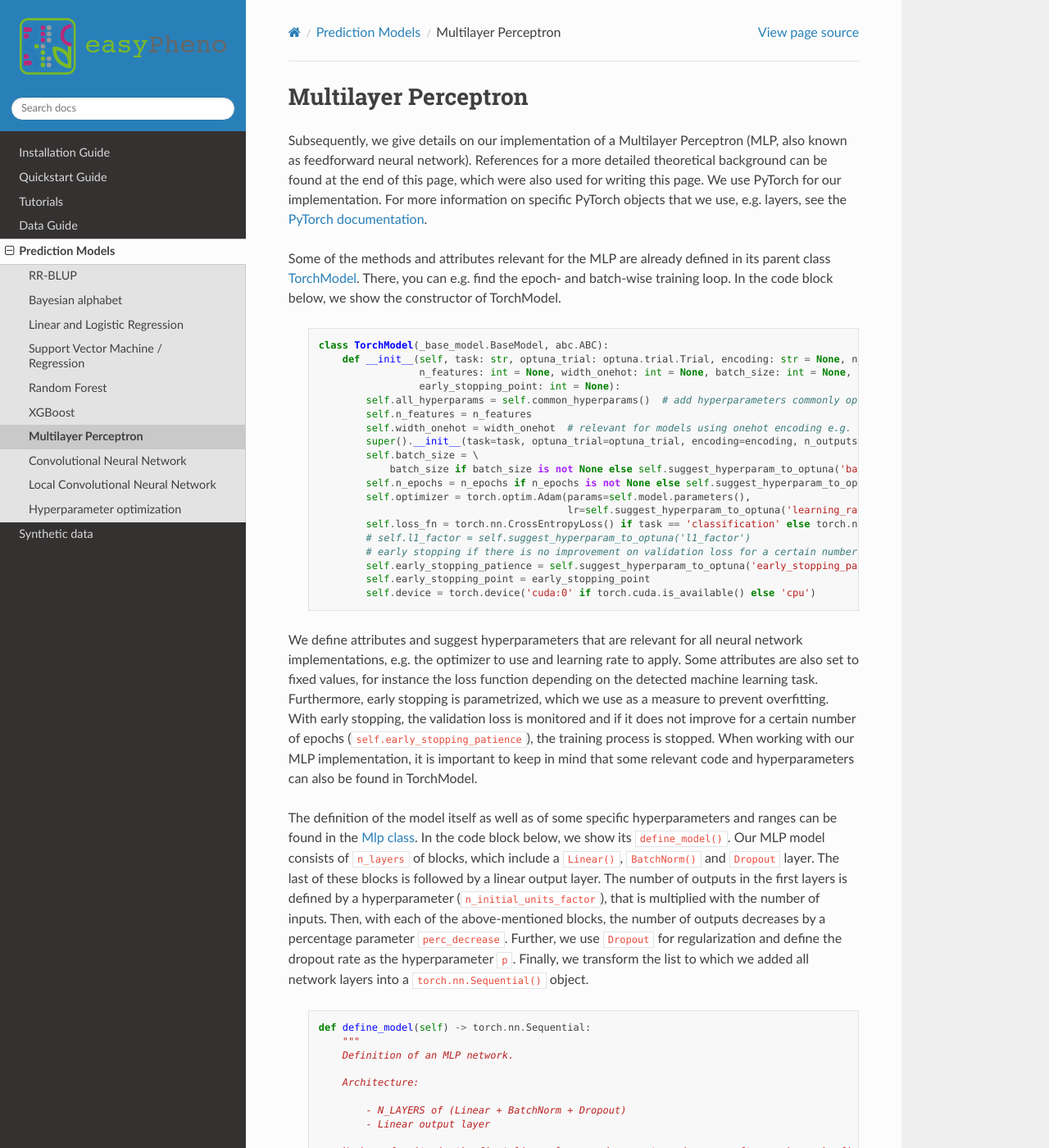
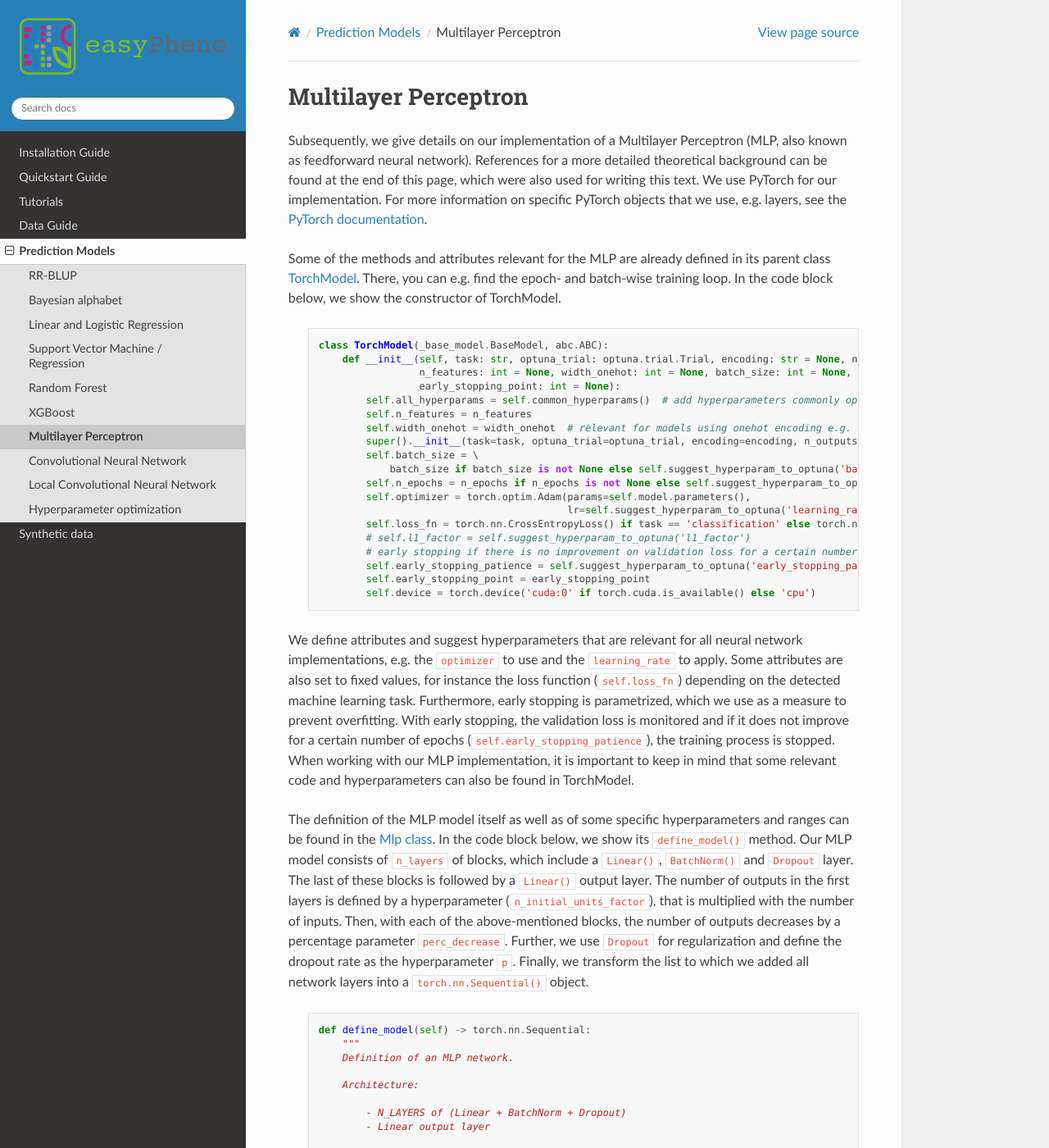
Before and after one commit to grimmlab/easyPheno, a Sphinx documentation site: the page built from docs/source/models/mlp.rst, in a window 1280 px wide and 1400 px high. Shown: the whole window at 82% size. Built offline with Sphinx 7.4.7 and the Read the Docs theme 2.0.0, drawn with Linux system fonts in a browser that asks for light colours; pages that are not in the unit, such as notebooks, are missing from menus.

Commit message:
Update mlp.rst

```diff
--- a/docs/source/models/mlp.rst
+++ b/docs/source/models/mlp.rst
@@ -1,7 +1,7 @@
 Multilayer Perceptron
 ===============================
 Subsequently, we give details on our implementation of a Multilayer Perceptron (MLP, also known as feedforward neural network).
-References for a more detailed theoretical background can be found at the end of this page, which were also used for writing this page.
+References for a more detailed theoretical background can be found at the end of this page, which were also used for writing this text.
 We use PyTorch for our implementation. For more information on specific PyTorch objects that we use,
 e.g. layers, see the `PyTorch documentation <https://pytorch.org/docs/stable/index.html>`_.
 
@@ -31,16 +31,16 @@
                 self.device = torch.device('cuda:0' if torch.cuda.is_available() else 'cpu')
 
 We define attributes and suggest hyperparameters that are relevant for all neural network implementations,
-e.g. the optimizer to use and learning rate to apply.
-Some attributes are also set to fixed values, for instance the loss function depending on the detected machine learning task.
+e.g. the ``optimizer`` to use and the ``learning_rate`` to apply.
+Some attributes are also set to fixed values, for instance the loss function (``self.loss_fn``) depending on the detected machine learning task.
 Furthermore, early stopping is parametrized, which we use as a measure to prevent overfitting. With early stopping,
 the validation loss is monitored and if it does not improve for a certain number of epochs (``self.early_stopping_patience``),
 the training process is stopped. When working with our MLP implementation, it is important to keep in mind
 that some relevant code and hyperparameters can also be found in TorchModel.
 
-The definition of the model itself as well as of some specific hyperparameters and ranges can be found in the `Mlp class <https://github.com/grimmlab/easyPheno/blob/main/easypheno/model/mlp.py>`_.
-In the code block below, we show its ``define_model()``. Our MLP model consists of ``n_layers`` of blocks, which
-include a ``Linear()``, ``BatchNorm()`` and ``Dropout`` layer. The last of these blocks is followed by a linear output layer.
+The definition of the MLP model itself as well as of some specific hyperparameters and ranges can be found in the `Mlp class <https://github.com/grimmlab/easyPheno/blob/main/easypheno/model/mlp.py>`_.
+In the code block below, we show its ``define_model()`` method. Our MLP model consists of ``n_layers`` of blocks, which
+include a ``Linear()``, ``BatchNorm()`` and ``Dropout`` layer. The last of these blocks is followed by a ``Linear()`` output layer.
 The number of outputs in the first layers is defined by a hyperparameter (``n_initial_units_factor``),
 that is multiplied with the number of inputs. Then, with each of the above-mentioned blocks, the number of outputs
 decreases by a percentage parameter ``perc_decrease``.
```
